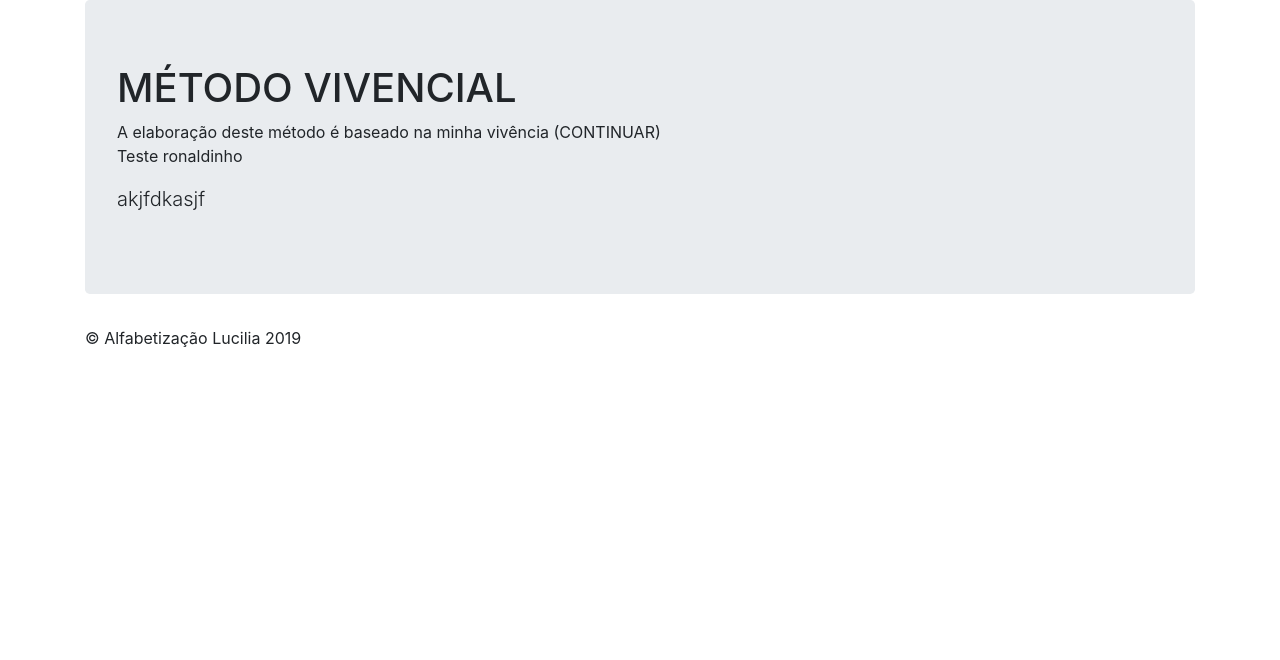
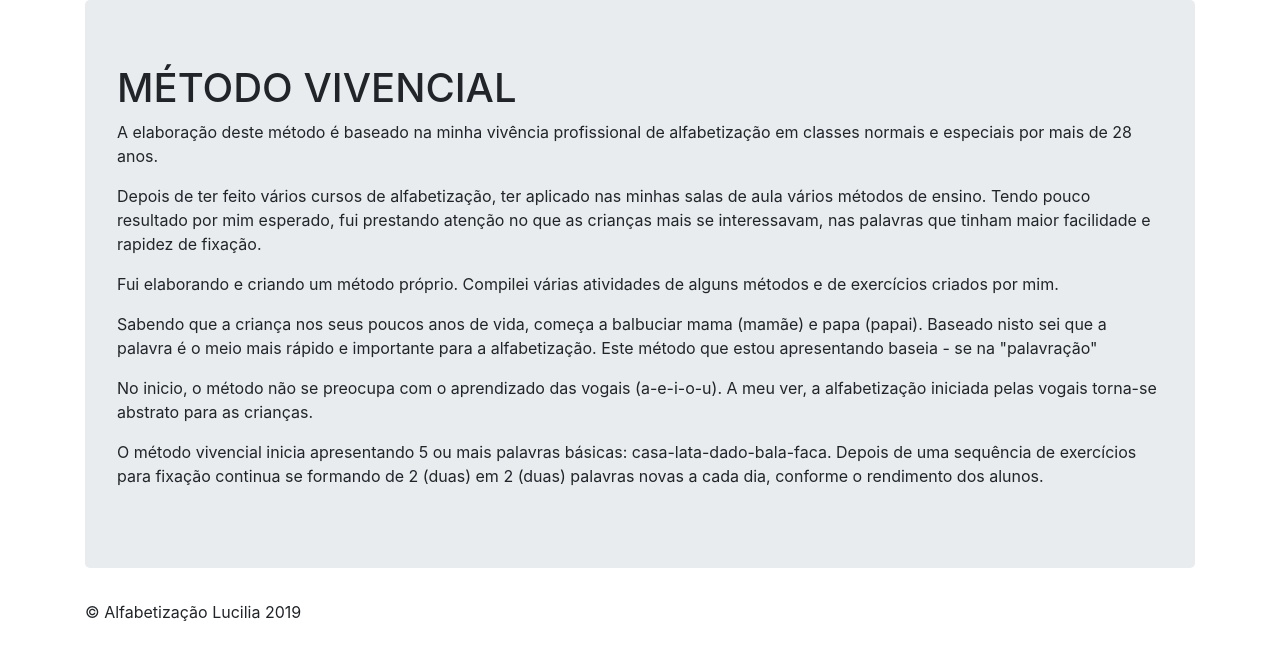
Before and after one commit to leonardocintra/lucilia, a Django app: page /administrativo/metodo-vivencial in a window 1280 px wide. Shown: the part 56-716 px from the top of the page. Run offline with Django 3.2, Linux system fonts and the light colour scheme.

Commit message:
finalizado pagina metodo vivencial

```diff
--- a/core/templates/core/metodo_vivencial.html
+++ b/core/templates/core/metodo_vivencial.html
@@ -2,13 +2,33 @@
 <main role="main" class="container">
     <div class="jumbotron">
         <h1>MÉTODO VIVENCIAL</h1>
-        <p class="card-text">
-            A elaboração deste método é baseado na minha vivência (CONTINUAR)
-            <br />
-            Teste ronaldinho
+        <p>
+            A elaboração deste método é baseado na minha vivência profissional de alfabetização em classes normais
+            e especiais por mais de 28 anos.
         </p>
-        <p class="lead">
-            akjfdkasjf
+        <p>
+            Depois de ter feito vários cursos de alfabetização, ter aplicado nas minhas salas de aula vários métodos de
+            ensino.
+            Tendo pouco resultado por mim esperado, fui prestando atenção no que as crianças mais se interessavam, nas
+            palavras
+            que tinham maior facilidade e rapidez de fixação.
+        </p>
+        <p>
+            Fui elaborando e criando um método próprio. Compilei várias atividades de alguns métodos e de exercícios
+            criados por mim.
+        </p>
+        <p>
+            Sabendo que a criança nos seus poucos anos de vida, começa a balbuciar mama (mamãe) e papa (papai). Baseado
+            nisto sei que a palavra
+            é o meio mais rápido e importante para a alfabetização. Este método que estou apresentando baseia - se na
+            "palavração"
+        </p>
+        <p>
+            No inicio, o método não se preocupa com o aprendizado das vogais (a-e-i-o-u). A meu ver, a alfabetização iniciada pelas vogais torna-se abstrato para as crianças.
+        </p>
+        <p>
+            O método vivencial inicia apresentando 5 ou mais palavras básicas: casa-lata-dado-bala-faca. Depois de uma sequência de exercícios para fixação
+            continua se formando de 2 (duas) em 2 (duas) palavras novas a cada dia, conforme o rendimento dos alunos.
         </p>
 
     </div>
```
